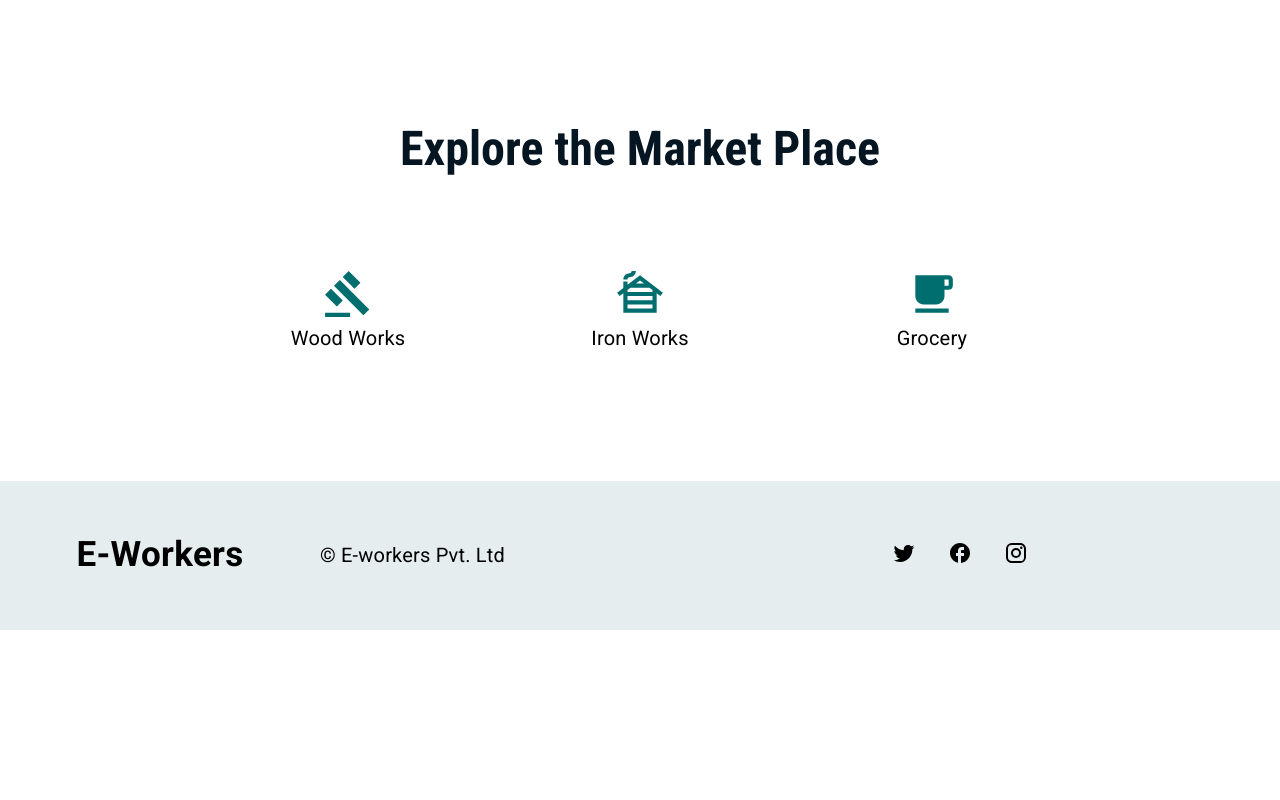
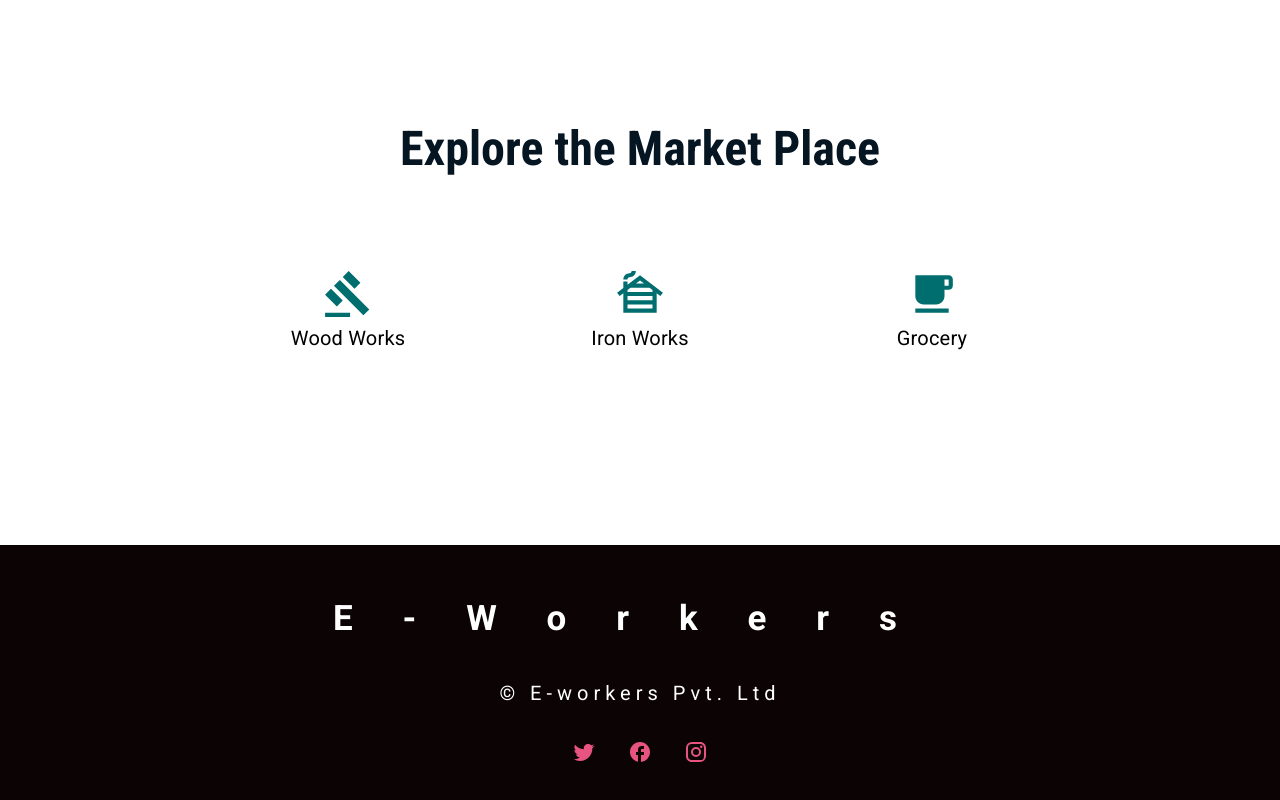
Before and after one commit to bilal42011/Ecommerce-Platform-For-Customized-Products, a React (Create React App) app: page / in a window 1280 px wide. Shown: the part 1835-2635 px from the top of the page. Before the commit the page ends 2465 px from the top, so only its background shows below. Built offline with nearby package versions, Linux system fonts and the light colour scheme; no server answers.

Commit message:
footer updated

```diff
--- a/src/Layout/Footer/Footer.js
+++ b/src/Layout/Footer/Footer.js
@@ -13,31 +13,26 @@ const Footer = () => {
       sx={{
         paddingTop: "3rem",
         paddingBottom: "3rem",
-        backgroundColor: "#E6EDEE",
-        marginTop: { xs: "5rem", sm: "6rem", md: "8rem", maxHeight: "200px" },
+        backgroundColor: "#0C0404",
+        marginTop: { xs: "6rem", sm: "8rem", md: "12rem" },
       }}
     >
       <Container maxWidth="xl" disableGutters>
         <Grid
           container
+          direction="column"
           justifyContent="center"
           alignItems="center"
           rowSpacing={4}
         >
-          <Grid
-            container
-            item
-            xs={12}
-            md={6}
-            justifyContent="center"
-            rowSpacing={2}
-          >
             <Grid item xs={12} md={6} textAlign="center">
               <Link to="/" style={{ textDecoration: "none", color: "black" }}>
                 <Typography
                   fontFamily="Roboto"
                   fontSize="35px"
                   fontWeight="bold"
+                  color="white"
+                  sx={{letterSpacing:{xs:"20px",md:"50px"}}}
                 >
                   E-Workers
                 </Typography>
@@ -51,11 +46,11 @@ const Footer = () => {
               sx={{ textAlign: { xs: "center", md: "start" } }}
               alignSelf="center"
             >
-              <Typography fontFamily="Roboto, sans-serif" fontSize="20px">
+              <Typography fontFamily="Roboto, sans-serif" fontSize="20px" color="white" sx={{letterSpacing:"5px"}}>
                 &copy; E-workers Pvt. Ltd
               </Typography>
             </Grid>
-          </Grid>
+
 
           <Grid
             container
@@ -74,17 +69,17 @@ const Footer = () => {
               alignItems="center"
             >
               <Grid item>
-                <Link to="/" style={{ textDecoration: "none", color: "black" }}>
+                <Link to="/https://reactjs.org" target="_blank" style={{ textDecoration: "none", color: "#E75480" }}>
                   <TwitterIcon color="white" />
                 </Link>
               </Grid>
               <Grid item>
-                <Link to="/" style={{ textDecoration: "none", color: "black" }}>
+                <Link to="/https://reactjs.org" target="_blank" style={{ textDecoration: "none", color: "#E75480" }}>
                   <FacebookRoundedIcon color="white" />
                 </Link>
               </Grid>
               <Grid item>
-                <Link to="/" style={{ textDecoration: "none", color: "black" }}>
+                <Link to="/https://reactjs.org" target="_blank" style={{ textDecoration: "none", color: "#E75480" }}>
                   <InstagramIcon color="white" />
                 </Link>
               </Grid>
```
Also changed, not shown: src/Store/Services/userInfoService.js (added, +21 -0 lines), src/Store/Slices/userInfoSlice/userInfoSlice.js (added, +66 -0 lines).
